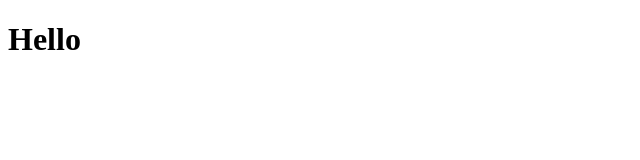
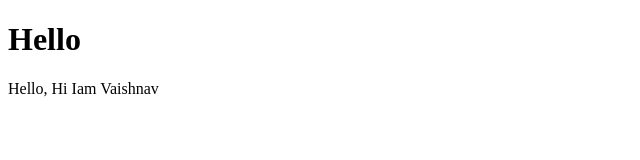
Before and after one commit to VyshnavPramod-10/SampleProject, a plain HTML site: page index.html in a window 1280 px wide. Shown: the whole page, without its empty margins (0-640 px from the left). Drawn offline with Linux system fonts and the light colour scheme.

Commit message:
added some messages

```diff
--- a/index.html
+++ b/index.html
@@ -7,5 +7,6 @@
   </head>
   <body>
     <h1>Hello</h1>
+    <p>Hello, Hi Iam Vaishnav</p>
   </body>
 </html>
```
